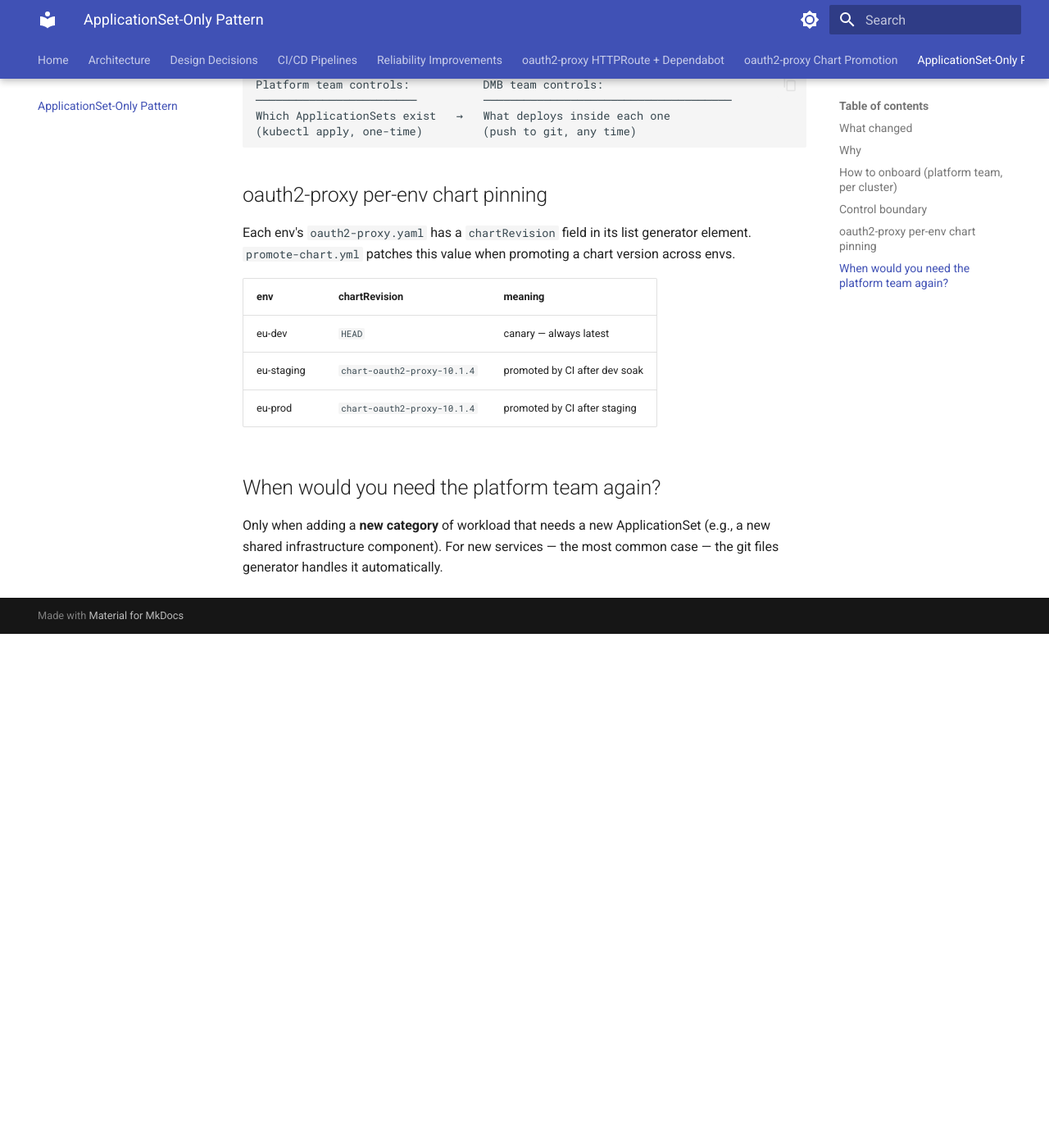
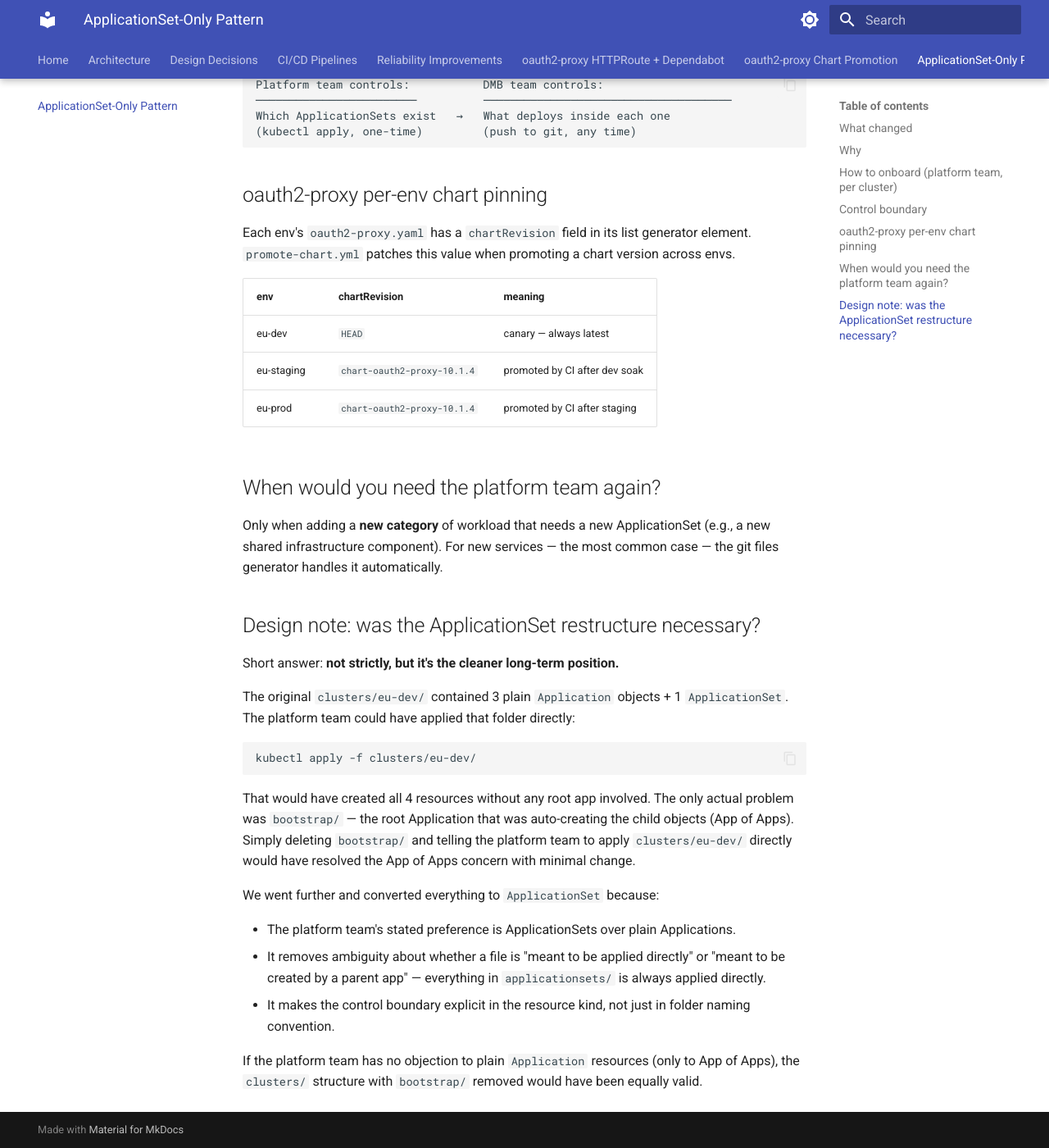
Before and after one commit to ravikrs/dmb-gitops1, an MkDocs documentation site: the page built from docs/07-applicationset-only-pattern.md, in a window 1280 px wide and 1400 px high, scrolled down 1644 px. Shown: the whole window at 82% size. Built offline with MkDocs 1.6.1 and Material for MkDocs 9.7.7, drawn with Linux system fonts in a browser that asks for light colours; before the commit the page ends 2417 px from its top, so only the background shows below that.

Commit message:
Document design rationale: ApplicationSet vs minimal bootstrap removal

````diff
--- a/docs/07-applicationset-only-pattern.md
+++ b/docs/07-applicationset-only-pattern.md
@@ -90,3 +90,29 @@ Each env's `oauth2-proxy.yaml` has a `chartRevision` field in its list generator
 Only when adding a **new category** of workload that needs a new ApplicationSet (e.g., a new
 shared infrastructure component). For new services — the most common case — the git files
 generator handles it automatically.
+
+## Design note: was the ApplicationSet restructure necessary?
+
+Short answer: **not strictly, but it's the cleaner long-term position.**
+
+The original `clusters/eu-dev/` contained 3 plain `Application` objects + 1 `ApplicationSet`.
+The platform team could have applied that folder directly:
+
+```bash
+kubectl apply -f clusters/eu-dev/
+```
+
+That would have created all 4 resources without any root app involved. The only actual problem
+was `bootstrap/` — the root Application that was auto-creating the child objects (App of Apps).
+Simply deleting `bootstrap/` and telling the platform team to apply `clusters/eu-dev/` directly
+would have resolved the App of Apps concern with minimal change.
+
+We went further and converted everything to `ApplicationSet` because:
+
+- The platform team's stated preference is ApplicationSets over plain Applications.
+- It removes ambiguity about whether a file is "meant to be applied directly" or
+  "meant to be created by a parent app" — everything in `applicationsets/` is always applied directly.
+- It makes the control boundary explicit in the resource kind, not just in folder naming convention.
+
+If the platform team has no objection to plain `Application` resources (only to App of Apps),
+the `clusters/` structure with `bootstrap/` removed would have been equally valid.
````
